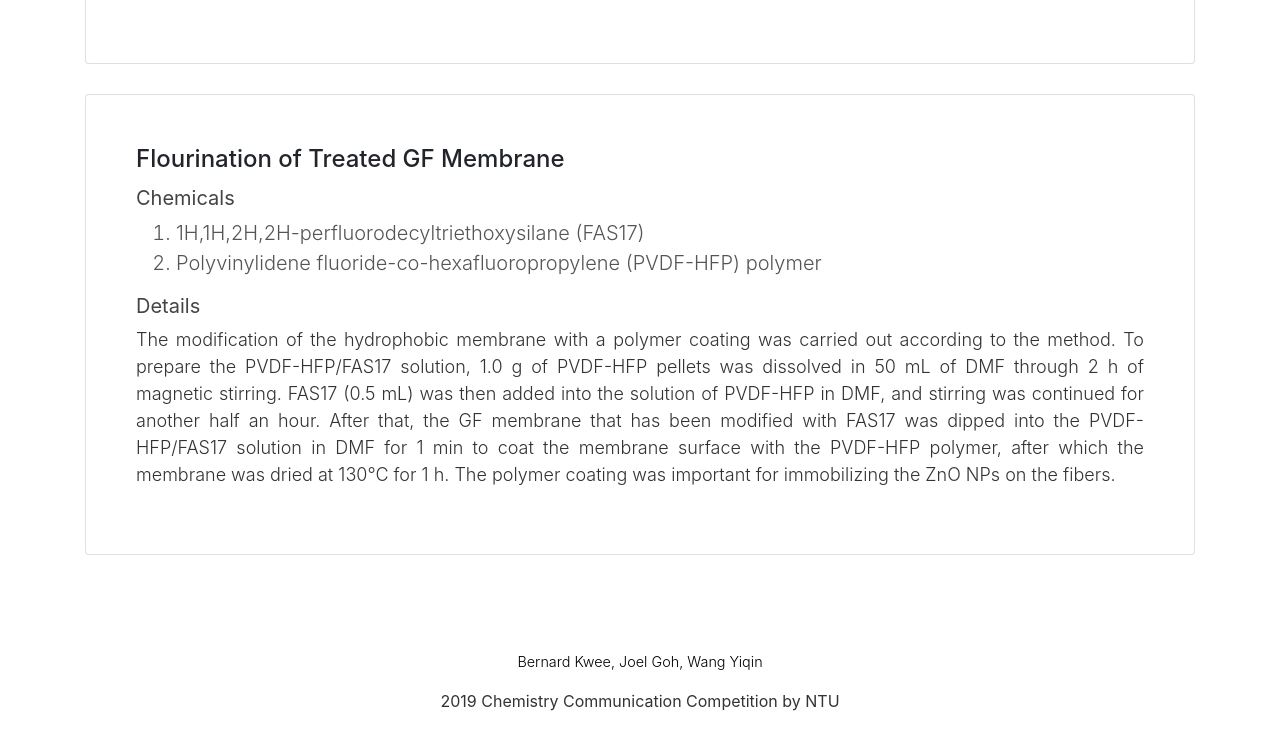
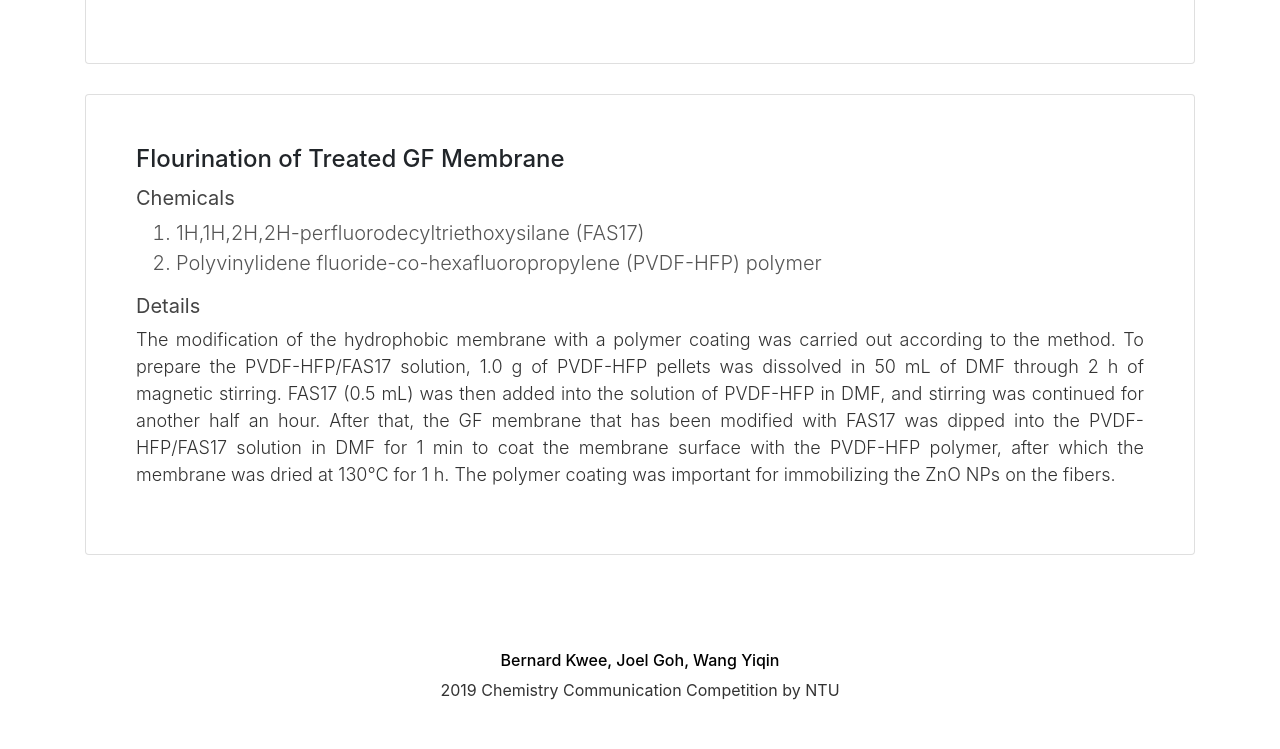
Before and after one commit to justtooop/justtooop.github.io, a plain HTML site: page chemcomm/membrane.html in a window 1280 px wide. Shown: the part 808-1557 px from the top of the page. Drawn offline with nearby package versions, Linux system fonts and the light colour scheme; files that its build step writes are made by us from their sources.

Commit message:
Fixed footer

```diff
--- a/chemcomm/membrane.html
+++ b/chemcomm/membrane.html
@@ -146,7 +146,7 @@
                   </div>
         </main>
         <footer class="my-5 pt-5 text-muted text-center text-small">
-            <p class="lead" style="color: black;">Bernard Kwee, Joel Goh, Wang Yiqin</p>
+            <h6 style="color: black;">Bernard Kwee, Joel Goh, Wang Yiqin</h6>
             <p class="mb-1">2019 Chemistry Communication Competition by NTU</p>
         </footer>
         <script src="https://code.jquery.com/jquery-3.3.1.slim.min.js" integrity="sha384-q8i/X+965DzO0rT7abK41JStQIAqVgRVzpbzo5smXKp4YfRvH+8abtTE1Pi6jizo" crossorigin="anonymous"></script>
```
